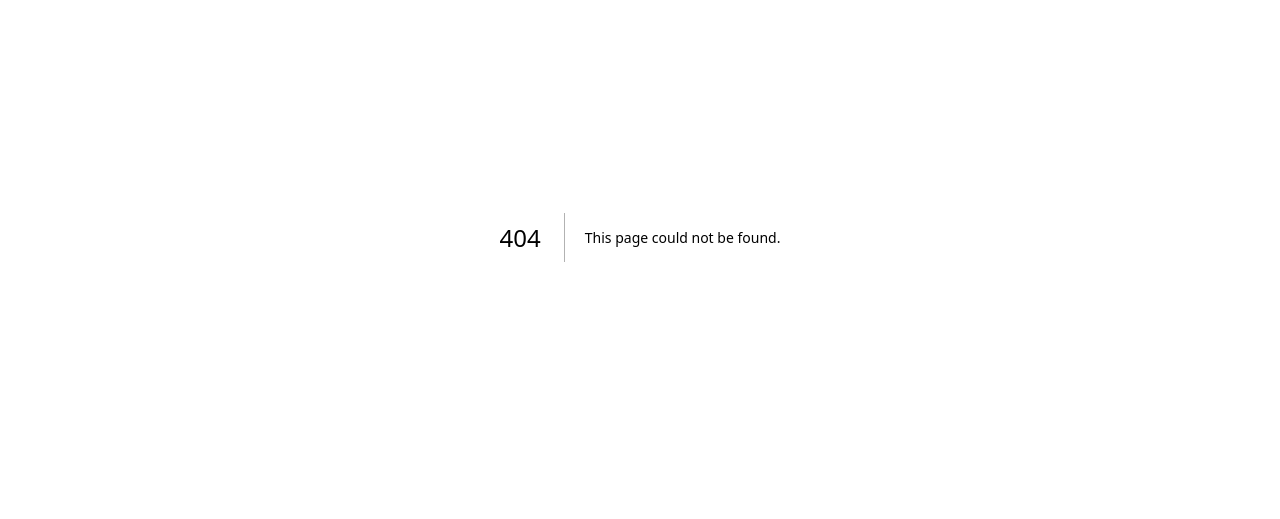
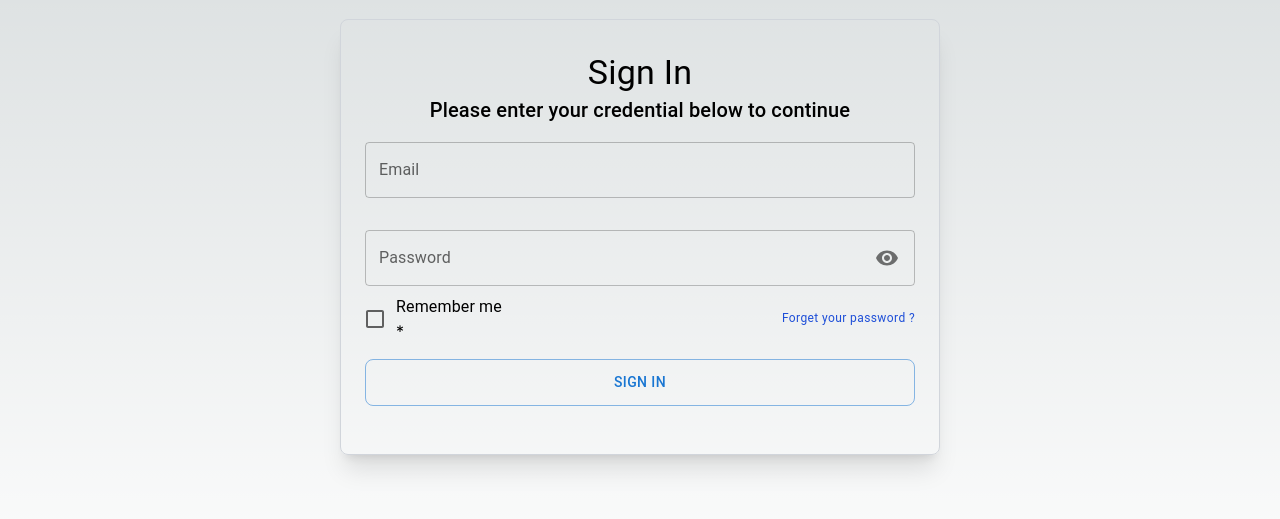
Before and after one commit to khizer406-git/RMS-3.0, a Next.js app: page /api/auth/signin in a window 1280 px wide. Before the commit this address had no page. Shown: the part 163-682 px from the top of the page. Built offline with nearby package versions, Linux system fonts and the light colour scheme.

Commit message:
Checkbox WIP

```diff
--- a/app/FormValidator/FormValidator.ts
+++ b/app/FormValidator/FormValidator.ts
@@ -34,7 +34,7 @@ export interface FormValidatorProps<T extends FieldValues> {
   type: string;
   getValues: UseFormGetValues<T>;
   getValueKey: string;
-  required ?: boolean
+  required?: boolean
 }
 
 export const Validator = <T extends FieldValues>({
@@ -45,12 +45,14 @@ export const Validator = <T extends FieldValues>({
   required = false,
 }: FormValidatorProps<T>): ((value: any) => string | boolean) => {
 
-  console.log(label,getValueKey,type,'awdj')
+  // console.log(label,getValueKey,type,'awdj')
   return (value: any) => {
     if (required && !value.trim()) return `${label} is required`;
     if (type === "email") return EmailValidator(value);
     if (type === "password")
       return PasswordValidator(value, getValueKey, getValues);
+    if (type === "checkbox")
+      return value ? true : 'checkbox is required';
     return true;
   };
 };
--- /dev/null
+++ b/app/api/auth/signin/page.tsx
@@ -0,0 +1,82 @@
+'use client'
+import React from "react";
+import { useForm } from "react-hook-form";
+import InputTextField from "@/components/TextField/TextField";
+import { Box, Container } from '@mui/material';
+import { SignInFormValues as FormValues } from "@/formValues";
+import { Typography } from "@mui/material";
+import CustomButton from "@/components/Button/Button";
+import { Validator } from "@/FormValidator/FormValidator";
+import CheckBoxInput from "@/components/CheckBoxInput/CheckBoxInput";
+
+const SignIn = () => {
+    const {
+        register,
+        handleSubmit,
+        formState: { errors },
+        reset,
+        setValue,
+        getValues,
+        watch,
+    } = useForm<FormValues>();
+
+    const formValues = watch();
+
+
+    const onSubmit = (data: FormValues) => {
+        console.log(data)
+    };
+
+    return (
+        <Box className="min-h-screen flex items-center justify-center">
+            <Container className="border border-gray-300 shadow-xl rounded-lg p-8" maxWidth={"sm"}>
+                <Typography className="text-center" variant="h4">Sign In</Typography>
+                <Typography className="text-center" variant="h6">Please enter your credential below to continue</Typography>
+                <Box className='grid grid-cols-1 gap-2'>
+                    <InputTextField<FormValues>
+                        required={true}
+                        label="Email"
+                        name="email"
+                        register={register}
+                        error={errors?.email}
+                        value={formValues.email}
+                        type="email"
+                        validator={Validator<FormValues>({ label: 'email', getValues, getValueKey: 'email', type: 'email' })}
+                        setValue={setValue}
+                    />
+                    <InputTextField<FormValues>
+                        required={true}
+                        label="Password"
+                        name="password"
+                        register={register}
+                        error={errors?.password}
+                        value={formValues.password}
+                        type="password"
+                        validator={Validator<FormValues>({ label: 'password', getValues, getValueKey: 'password', type: 'password' })}
+                        setValue={setValue}
+                    />
+
+                </Box>
+                <Box className="w-full flex items-center justify-between">
+                    <InputTextField<FormValues>
+                        required={true}
+                        label="Remember me"
+                        name="rememberMe"
+                        register={register}
+                        error={errors?.rememberMe}
+                        value={formValues.rememberMe}
+                        type="checkbox"
+                        validator={Validator<FormValues>({ label: 'Remember Me', getValues, getValueKey: 'rememberMe', type: 'checkbox' })}
+                        setValue={setValue}
+                    />
+                    <Typography className="text-end w-full cursor-pointer text-blue-700" variant="caption">Forget your password ?</Typography>
+                </Box>
+                <Box className='my-4'>
+                    <CustomButton text={'Sign In'} onClick={handleSubmit(onSubmit)} />
+                </Box>
+            </Container>
+        </Box>
+    );
+};
+
+export default SignIn;
--- a/app/signup/page.tsx
+++ b/app/api/auth/signup/page.tsx
@@ -1,16 +1,12 @@
 'use client'
 import React from "react";
-import { useState } from "react";
 import { useForm } from "react-hook-form";
 import InputTextField from "@/components/TextField/TextField";
 import { Box, Container } from '@mui/material';
 import { SignUpFormValues as FormValues } from "@/formValues";
-import {Typography } from "@mui/material";
+import { Typography } from "@mui/material";
 import CustomButton from "@/components/Button/Button";
-import PasswordInput from "@/components/Passwordinput/Passwordinput";
-import { Button } from "@mui/material";
 import { Validator } from "@/FormValidator/FormValidator";
-import {TextField} from "@mui/material";
 const SignUp = () => {
   const {
     register,
@@ -45,7 +41,7 @@ const SignUp = () => {
             error={errors?.firstName}
             value={formValues.firstName}
             type="text"
-            validator={Validator<FormValues>({ label: 'first name',getValues, getValueKey: 'firstName', type: 'text',required: true })}
+            validator={Validator<FormValues>({ label: 'first name', getValues, getValueKey: 'firstName', type: 'text', required: true })}
             setValue={setValue}
           />
           <InputTextField<FormValues>
@@ -56,7 +52,7 @@ const SignUp = () => {
             error={errors?.lastName}
             value={formValues.lastName}
             type="text"
-            validator={Validator<FormValues>({ label: 'last name',getValues, getValueKey: 'lastName', type: 'text' })}
+            validator={Validator<FormValues>({ label: 'last name', getValues, getValueKey: 'lastName', type: 'text' })}
             setValue={setValue}
           />
           <InputTextField<FormValues>
@@ -81,26 +77,31 @@ const SignUp = () => {
             validator={Validator<FormValues>({ label: 'email', getValues, getValueKey: 'email', type: 'email' })}
             setValue={setValue}
           />
-          <PasswordInput<FormValues>
-
+          <InputTextField<FormValues>
+            required={true}
             label="Password"
             name="password"
             register={register}
             error={errors?.password}
             value={formValues.password}
+            type="password"
             validator={Validator<FormValues>({ label: 'password', getValues, getValueKey: 'password', type: 'password' })}
+            setValue={setValue}
           />
-          <PasswordInput<FormValues>
+          <InputTextField<FormValues>
+            required={true}
             label="Confirm Password"
             name="confirmPassword"
             register={register}
             error={errors?.confirmPassword}
             value={formValues.confirmPassword}
-            validator={Validator<FormValues>({ label: 'password', getValues, getValueKey: 'password', type: 'password' })}
+            type="password"
+            validator={Validator<FormValues>({ label: 'password', getValues, getValueKey: 'confirmPassword', type: 'password' })}
+            setValue={setValue}
           />
         </Box>
         <Box className='my-4'>
-          <CustomButton onClick={handleSubmit(onSubmit)}/>
+          <CustomButton text={'Sign Up'} onClick={handleSubmit(onSubmit)} />
         </Box>
       </Container>
     </Box>
--- a/app/components/Button/Button.tsx
+++ b/app/components/Button/Button.tsx
@@ -1,13 +1,14 @@
 import Button from '@mui/material/Button';
 
 interface Prop {
-    onClick: () => void
+  onClick: () => void;
+  text: string;
 }
 
-const CustomButton = ({onClick}:Prop) => {
+const CustomButton = ({ onClick, text }: Prop) => {
   return (
-    <Button onClick={onClick} variant="outlined" color="primary" fullWidth sx={{padding:'10px',borderRadius:'8px'}} >
-      Sign Up
+    <Button onClick={onClick} variant="outlined" color="primary" fullWidth sx={{ padding: '10px', borderRadius: '8px' }} >
+      {text}
     </Button>
   );
 };
--- /dev/null
+++ b/app/components/CheckBoxInput/CheckBoxInput.tsx
@@ -0,0 +1,36 @@
+import React from 'react';
+import { FormControlLabel, Checkbox } from '@mui/material';
+import { FieldValues, UseFormSetValue, UseFormRegister, Path, FieldError, UseFormGetValues } from 'react-hook-form';
+import { FormValidatorProps } from '@/FormValidator/FormValidator';
+
+interface Props<T extends FieldValues> {
+    label: string;
+    name: keyof T // Change to string as keyof FormValues may not be applicable here
+    register: UseFormRegister<T>; // Use any type for now, or replace with the specific FormValues type
+    error?: FieldError;
+    value: T[keyof T]
+    onChange?: (e: React.ChangeEvent<HTMLInputElement | HTMLTextAreaElement>) => void
+    validator: (props: FormValidatorProps<T>) => boolean | string;
+    type: string;
+    required?: boolean;
+    setValue: any;
+}
+
+
+const CheckBoxInput = <T extends FieldValues>({ label, name, register, error, value, onChange, validator, required = false, setValue }: Props<T>) => {
+    return (
+        <FormControlLabel
+            control={
+                <Checkbox
+                    checked={value}
+                    onChange={onChange}
+                    name="rememberMe"
+                    color="primary"
+                />
+            }
+            label="Remember Me"
+        />
+    );
+}
+
+export default CheckBoxInput;
--- a/app/components/TextField/TextField.tsx
+++ b/app/components/TextField/TextField.tsx
@@ -1,37 +1,106 @@
 import React from 'react';
-import { TextField } from '@mui/material';
-import { FieldValues,UseFormSetValue, UseFormRegister,Path,FieldError,UseFormGetValues } from 'react-hook-form';
+import { FieldValues, UseFormSetValue, UseFormRegister, Path, FieldError, UseFormGetValues } from 'react-hook-form';
 import { FormValidatorProps } from '@/FormValidator/FormValidator';
-
+import { useState } from 'react';
+import { TextField, IconButton, InputAdornment, FormControlLabel, Radio, RadioGroup, Checkbox } from '@mui/material';
+import Visibility from '@mui/icons-material/Visibility';
+import VisibilityOff from '@mui/icons-material/VisibilityOff';
 interface Props<T extends FieldValues> {
   label: string;
   name: keyof T // Change to string as keyof FormValues may not be applicable here
   register: UseFormRegister<T>; // Use any type for now, or replace with the specific FormValues type
   error?: FieldError;
   value: T[keyof T]
-  onChange?: (e:React.ChangeEvent<HTMLInputElement | HTMLTextAreaElement>) => void
+  onChange?: (e: React.ChangeEvent<HTMLInputElement | HTMLTextAreaElement>) => void
   validator: (props: FormValidatorProps<T>) => boolean | string;
   type: string;
-  required ?: boolean;
-  setValue : any;
+  required?: boolean;
+  setValue: any;
+  options?: { label: string, value: any }[]; // For radio buttons
 }
 
 
-const InputTextField = <T extends FieldValues>({ label, name, register, error,type, value,onChange,validator,required=false,setValue }: Props<T>) => {
+const InputTextField = <T extends FieldValues>({ options = [], label, name, register, error, type, value, onChange, validator, required = false, setValue }: Props<T>) => {
 
-  console.log(value,'awjdnsjd')
+  const [showPassword, setShowPassword] = useState(false);
+
+  const handleClickShowPassword = () => {
+    setShowPassword(!showPassword);
+  };
+
+  const handleMouseDownPassword = (event: React.MouseEvent<HTMLButtonElement>) => {
+    event.preventDefault();
+  };
+
+  if (type === 'radio') {
+    return (
+      <RadioGroup
+        {...register(name as Path<T>, { ...(required && { required: `${label} is required` }), ...(validator && { validate: validator }) })}
+        value={value}
+        onChange={(e) => {
+          setValue(name, e.target.value);
+          onChange && onChange(e);
+        }}
+      >
+        {options.map((option) => (
+          <FormControlLabel
+            key={option.value}
+            value={option.value}
+            control={<Radio />}
+            label={option.label}
+          />
+        ))}
+      </RadioGroup>
+    );
+  }
+
+  if (type === 'checkbox') {
+    return (
+      <FormControlLabel
+        control={
+          <Checkbox
+            {...register(name as Path<T>, { ...(required && { required: `${label} is required` }), ...(validator && { validate: validator }) })}
+            checked={!!value}
+            onChange={(e) => {
+              setValue(name, e.target.checked);
+              onChange && onChange(e);
+            }}
+            required={required}
+          />
+        }
+        label={<span style={{ whiteSpace: 'nowrap' }}>{label}</span>}
+      />
+    );
+  }
+
   return (<TextField
-    {...register(name as Path<T>, { ...(required && {required: `${label} is required`}), ...(validator && {validate: validator})  })}
+    {...register(name as Path<T>, { ...(required && { required: `${label} is required` }), ...(validator && { validate: validator }) })}
     label={label}
     variant="outlined"
     fullWidth
     margin="normal"
     error={!!error}
-    helperText={error?.message }
+    helperText={error?.message}
     placeholder=''
-    onChange={(e: React.ChangeEvent<HTMLInputElement | HTMLTextAreaElement>) => {onChange && onChange(e);setValue(name,e.target.value)}}
-    type={type}
+    onChange={(e: React.ChangeEvent<HTMLInputElement | HTMLTextAreaElement>) => { onChange && onChange(e); setValue(name, e.target.value) }}
+    type={type === 'password' ? (showPassword ? 'text' : 'password') : type}
     value={value}
+    InputProps={type === 'password' ?
+      {
+        endAdornment: (
+          <InputAdornment position="end">
+            <IconButton
+              size='small'
+              aria-label="toggle password visibility"
+              onClick={handleClickShowPassword}
+              onMouseDown={handleMouseDownPassword}
+              edge="end"
+            >
+              {showPassword ? <VisibilityOff /> : <Visibility />}
+            </IconButton>
+          </InputAdornment>
+        ),
+      } : {}}
   />)
 }
 
--- a/app/formValues/index.ts
+++ b/app/formValues/index.ts
@@ -14,3 +14,9 @@ export type SignUpFormValues = {
     password: string;
     confirmPassword: string;
 };
+
+export type SignInFormValues = {
+    email: string;
+    password: string;
+    rememberMe: boolean;
+};
```
